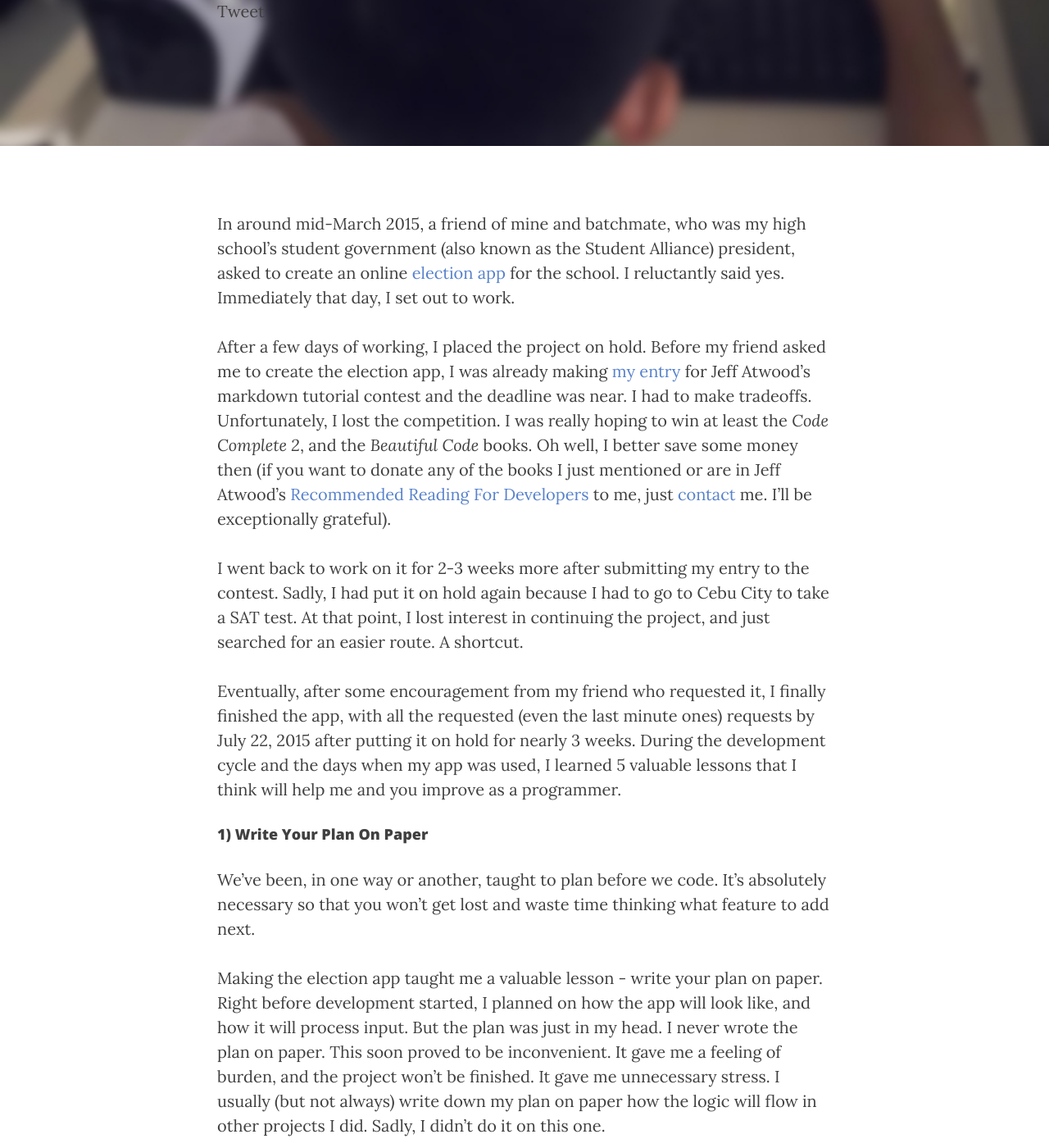
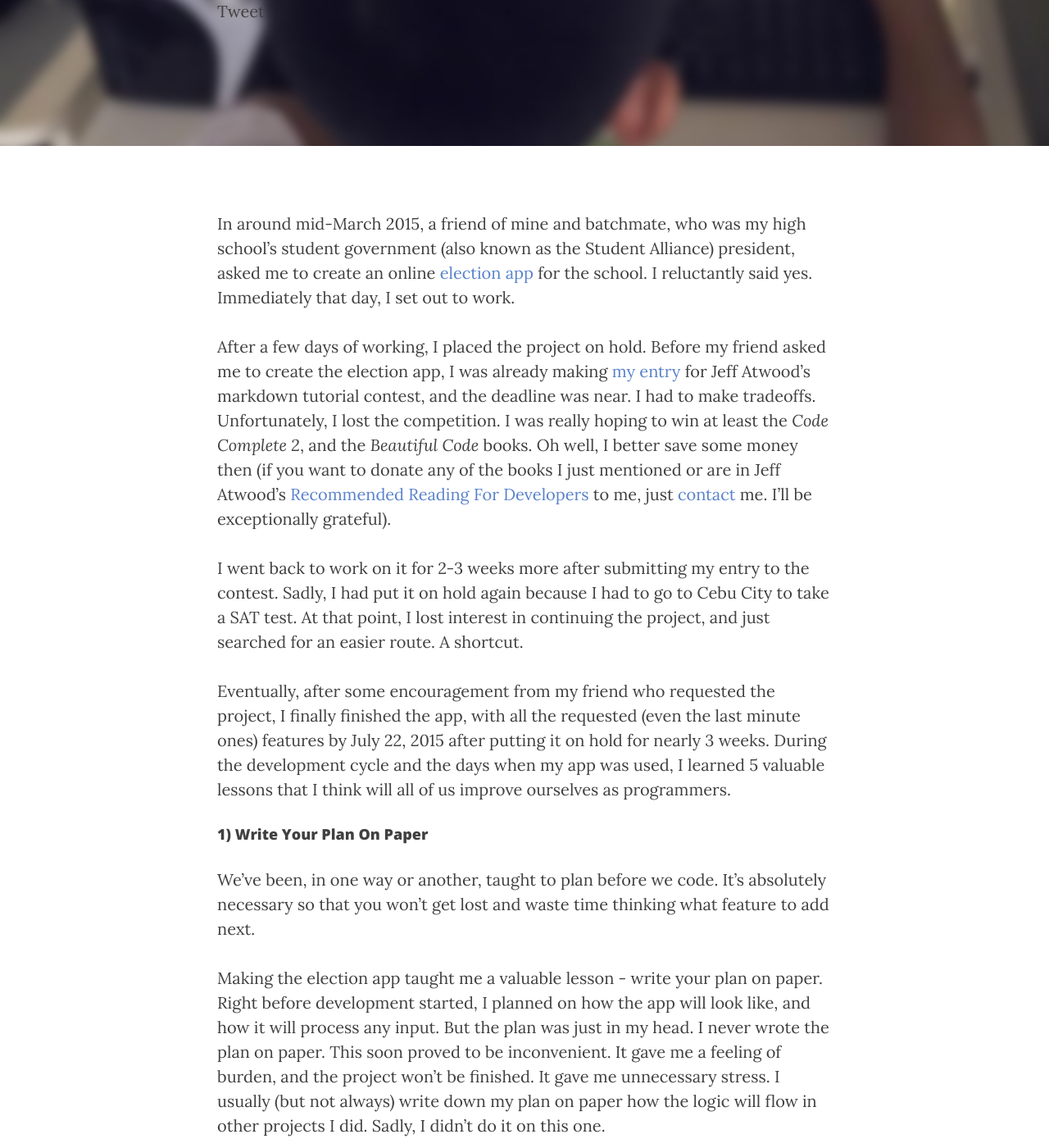
Before and after one commit to seanballais/seanballais.github.io, a Jekyll site: the page built from _posts/2015-07-31-5-lessons-learned-from-developing-a-school-election-system.md, in a window 1280 px wide and 1400 px high, scrolled down 495 px. Shown: the whole window at 82% size. Built offline with Jekyll 4.4.1, drawn with Linux system fonts in a browser that asks for light colours; nearby versions of some CDN libraries; comment, search, counter and statistics services are not loaded; some of the changed text lies outside the part shown.

Commit message:
Fixed some grammatical issues.

```diff
--- a/_posts/2015-07-31-5-lessons-learned-from-developing-a-school-election-system.md
+++ b/_posts/2015-07-31-5-lessons-learned-from-developing-a-school-election-system.md
@@ -10,18 +10,18 @@ comments: true
 description: "In around mid-March 2015, a friend of mine and batchmate, who was my high school's student government (also known as the Student Alliance) president, asked to create an online [election app]() for the school. I reluctantly said yes. Immediately that day, I set out to work."
 ---
 
-In around mid-March 2015, a friend of mine and batchmate, who was my high school's student government (also known as the Student Alliance) president, asked to create an online [election app](https://www.github.com/seanballais/SAElections/) for the school. I reluctantly said yes. Immediately that day, I set out to work.
+In around mid-March 2015, a friend of mine and batchmate, who was my high school's student government (also known as the Student Alliance) president, asked me to create an online [election app](https://www.github.com/seanballais/SAElections/) for the school. I reluctantly said yes. Immediately that day, I set out to work.
 
-After a few days of working, I placed the project on hold. Before my friend asked me to create the election app, I was already making [my entry](https://www.github.com/seanballais/Marky/) for Jeff Atwood's markdown tutorial contest and the deadline was near. I had to make tradeoffs. Unfortunately, I lost the competition. I was really hoping to win at least the *Code Complete 2*, and the *Beautiful Code* books. Oh well, I better save some money then (if you want to donate any of the books I just mentioned or are in Jeff Atwood's [Recommended Reading For Developers](http://blog.codinghorror.com/recommended-reading-for-developers/) to me, just [contact]({{ site.url }}/contact/) me. I'll be exceptionally grateful).
+After a few days of working, I placed the project on hold. Before my friend asked me to create the election app, I was already making [my entry](https://www.github.com/seanballais/Marky/) for Jeff Atwood's markdown tutorial contest, and the deadline was near. I had to make tradeoffs. Unfortunately, I lost the competition. I was really hoping to win at least the *Code Complete 2*, and the *Beautiful Code* books. Oh well, I better save some money then (if you want to donate any of the books I just mentioned or are in Jeff Atwood's [Recommended Reading For Developers](http://blog.codinghorror.com/recommended-reading-for-developers/) to me, just [contact]({{ site.url }}/contact/) me. I'll be exceptionally grateful).
 
 I went back to work on it for 2-3 weeks more after submitting my entry to the contest. Sadly, I had put it on hold again because I had to go to Cebu City to take a SAT test. At that point, I lost interest in continuing the project, and just searched for an easier route. A shortcut.
 
-Eventually, after some encouragement from my friend who requested it, I finally finished the app, with all the requested (even the last minute ones) requests by July 22, 2015 after putting it on hold for nearly 3 weeks. During the development cycle and the days when my app was used, I learned 5 valuable lessons that I think will help me and you improve as a programmer.
+Eventually, after some encouragement from my friend who requested the project, I finally finished the app, with all the requested (even the last minute ones) features by July 22, 2015 after putting it on hold for nearly 3 weeks. During the development cycle and the days when my app was used, I learned 5 valuable lessons that I think will all of us improve ourselves as programmers.
 
 ####1) Write Your Plan On Paper
 We've been, in one way or another, taught to plan before we code. It's absolutely necessary so that you won't get lost and waste time thinking what feature to add next.
 
-Making the election app taught me a valuable lesson - write your plan on paper. Right before development started, I planned on how the app will look like, and how it will process input. But the plan was just in my head. I never wrote the plan on paper. This soon proved to be inconvenient. It gave me a feeling of burden, and the project won't be finished. It gave me unnecessary stress. I usually (but not always) write down my plan on paper how the logic will flow in other projects I did. Sadly, I didn't do it on this one.
+Making the election app taught me a valuable lesson - write your plan on paper. Right before development started, I planned on how the app will look like, and how it will process any input. But the plan was just in my head. I never wrote the plan on paper. This soon proved to be inconvenient. It gave me a feeling of burden, and the project won't be finished. It gave me unnecessary stress. I usually (but not always) write down my plan on paper how the logic will flow in other projects I did. Sadly, I didn't do it on this one.
 
 <img class="img-responsive" src="/static/img/posts/5-lessons-learned-from-developing-a-school-election-system/pen-and-paper.jpg" width="550px" height="366px" alt="Write your plan on paper">
 
```
Also changed, not shown: other parts of _posts/2015-07-31-5-lessons-learned-from-developing-a-school-election-system.md (+0 -2 lines).
